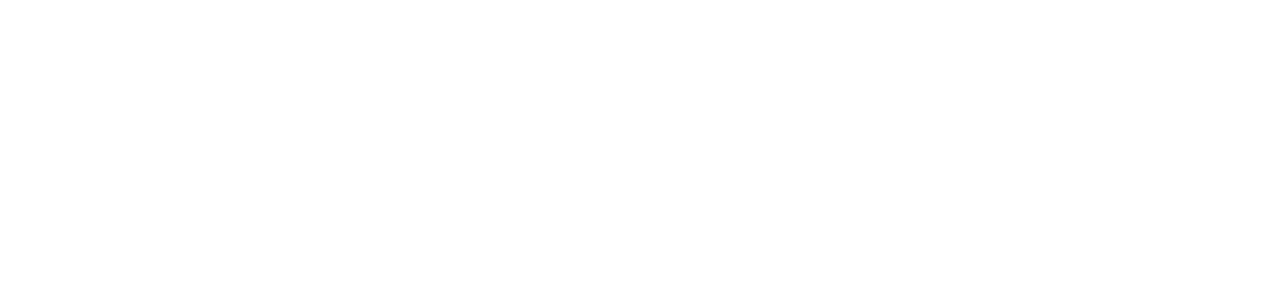
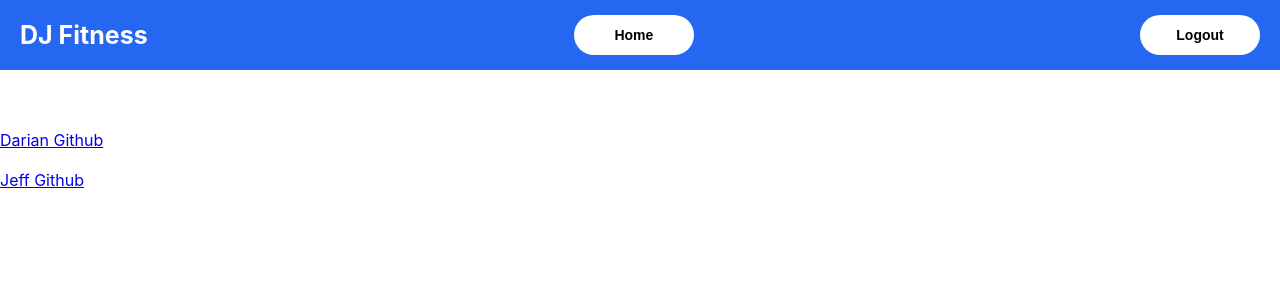
Before and after one commit to dariancmagee/capstone, a React (Create React App) app in the folder client/: page /about in a window 1280 px wide. Before the commit this address had no page. Shown: the top 300 px of the page. Built offline with nearby package versions, Linux system fonts and the light colour scheme; the HTML template or start-up script is replaced by a standard one.

Commit message:
added about us page

```diff
--- a/client/src/App.js
+++ b/client/src/App.js
@@ -2,6 +2,7 @@
 import Main from "./components/Main";
 import Signup from "./components/Signup";
 import Login from "./components/Login";
+import About from "./components/About /about";
 
 function App() {
 	const user = localStorage.getItem("token");
@@ -11,6 +12,7 @@
 			{user && <Route path="/" exact element={<Main />} />}
 			<Route path="/signup" exact element={<Signup />} />
 			<Route path="/login" exact element={<Login />} />
+			<Route path="/about" exact element={<About />} />
 			<Route path="/" element={<Navigate replace to="/login" />} />
 		</Routes>
 	);
--- /dev/null
+++ b/client/src/components/About /about.jsx
@@ -0,0 +1,48 @@
+import React from 'react';
+import { Link } from 'react-router-dom';
+import styles from "./styles.module.css";
+
+
+const handleLogout = () => {
+    localStorage.removeItem("token");
+    window.location.reload();
+  };
+
+const About = () => {
+
+
+return (
+    <div className="about">
+          <nav className={styles.navbar}>
+            <h1>DJ Fitness</h1>
+            <Link to="/">
+						<button type="button" className={styles.white_btn}>
+							Home
+						</button>
+					</Link>
+				<button className={styles.white_btn} onClick={handleLogout}>
+					Logout
+				</button>
+			</nav>
+    <br />
+    <br />
+    <br />
+
+   <div className='github'>
+    <a href={`https://github.com/dariancmagee`}>Darian Github</a>
+   </div>
+   <br />
+   <div className='github'>
+    <a href={`https://github.com/JeffEQ`}>Jeff Github</a>
+   </div>
+
+    </div>
+)
+
+
+
+
+
+}
+
+export default About;
--- /dev/null
+++ b/client/src/components/About /styles.module.css
@@ -0,0 +1,27 @@
+.navbar {
+	width: 100%;
+	height: 70px;
+	background-color: #2667f1;
+	display: flex;
+	align-items: center;
+	justify-content: space-between;
+}
+
+.navbar h1 {
+	color: white;
+	font-size: 25px;
+	margin-left: 20px;
+}
+
+.white_btn {
+	border: none;
+	outline: none;
+	padding: 12px 0;
+	background-color: white;
+	border-radius: 20px;
+	width: 120px;
+	font-weight: bold;
+	font-size: 14px;
+	cursor: pointer;
+	margin-right: 20px;
+}
--- a/client/src/components/Main/index.jsx
+++ b/client/src/components/Main/index.jsx
@@ -1,8 +1,9 @@
 import styles from "./styles.module.css";
 import React, {useState} from 'react';
-import MediaCard from "../../Cards";
+
 import ExerciseCard from "../../ExerciseCard";
 import BasicPagination from "./Pagination";
+import { Link } from "react-router-dom";
 
 
 const exerciseKey = 'c4f1ecc02bmsh0c475a9f65f03e4p12e506jsncd38e84e3ffd';
@@ -74,6 +75,11 @@
     <div className="App">
       <nav className={styles.navbar}>
         <h1>DJ Fitness</h1>
+        <Link to="/about">
+						<button type="button" className={styles.white_btn}>
+							About Us
+						</button>
+					</Link>
 				<button className={styles.white_btn} onClick={handleLogout}>
 					Logout
 				</button>
```
